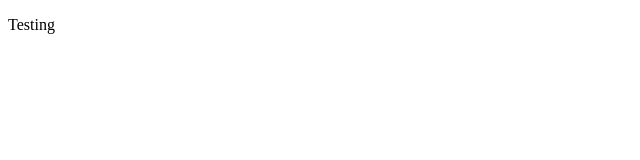
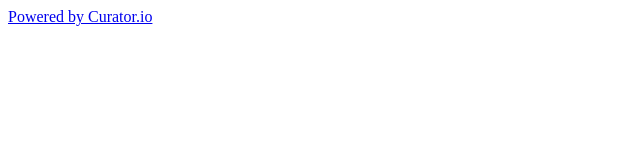
Before and after one commit to UMN-CLA-MARCOMM/cla-curator-feed, a plain HTML site: page index.html in a window 1280 px wide. Shown: the whole page, without its empty margins (0-640 px from the left). Drawn offline with Linux system fonts and the light colour scheme.

Commit message:
curator.io script

```diff
--- a/index.html
+++ b/index.html
@@ -1,13 +1,27 @@
 <!DOCTYPE html>
 <html lang="en">
+
 <head>
   <meta charset="UTF-8">
   <meta name="viewport" content="width=device-width, initial-scale=1.0">
   <title>Document</title>
 </head>
+
 <body>
 
-  <p>Testing</p>
+  <div id="curator-feed-cla-instagram-layout"><a href="https://curator.io" target="_blank"
+      class="crt-logo crt-tag">Powered by Curator.io</a></div>
+
+  <!-- The Javascript can be moved to the end of the html page before the </body> tag -->
+  <script type="text/javascript">
+    /* curator-feed-cla-instagram-layout */
+    (function () {
+      var i, e, d = document, s = "script"; i = d.createElement("script"); i.async = 1; i.charset = "UTF-8";
+      i.src = "https://cdn.curator.io/published/85539de3-4399-4797-83a8-cf51685cd4a0.js";
+      e = d.getElementsByTagName(s)[0]; e.parentNode.insertBefore(i, e);
+    })();
+  </script>
 
 </body>
+
 </html>
```
